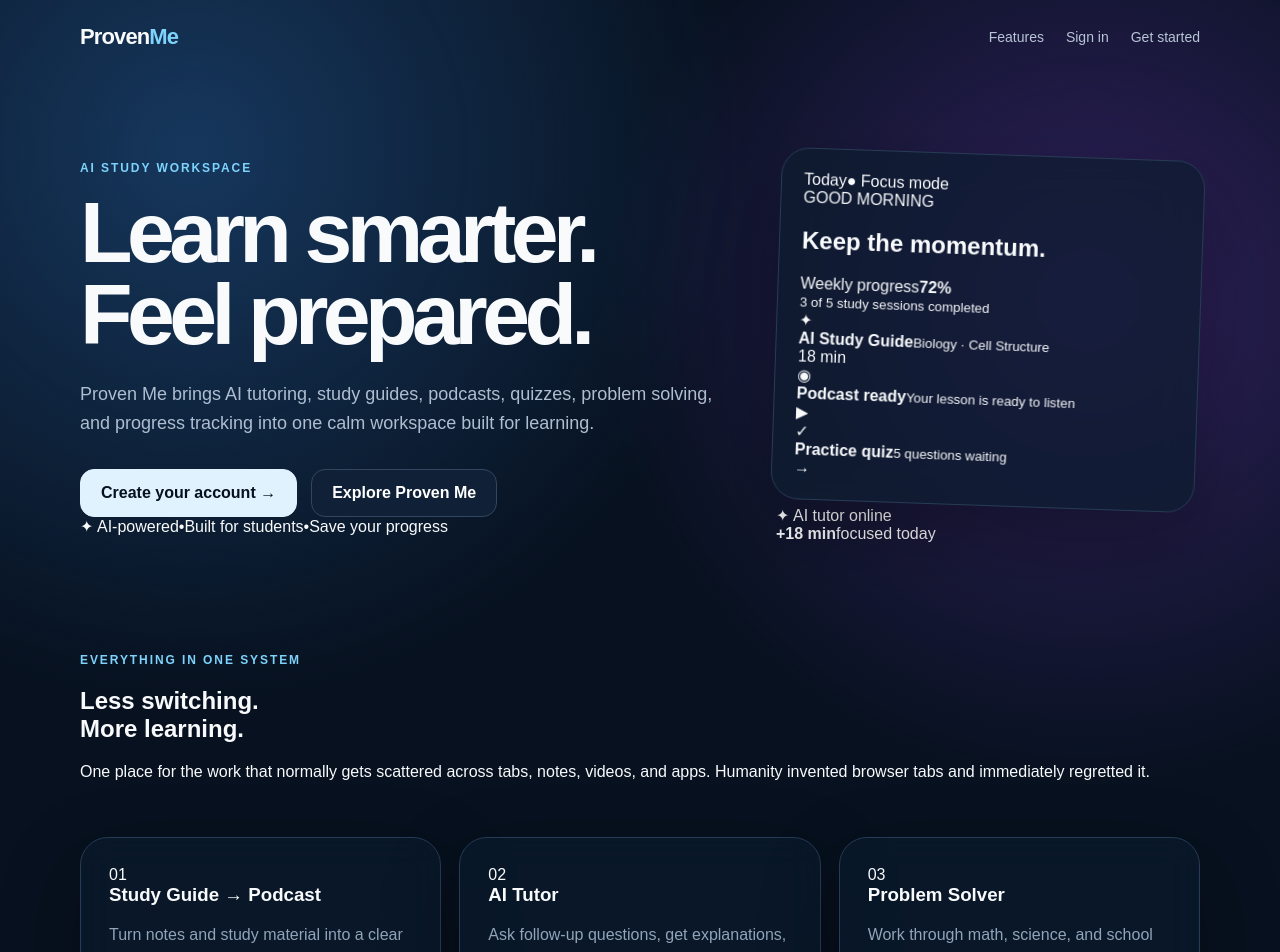
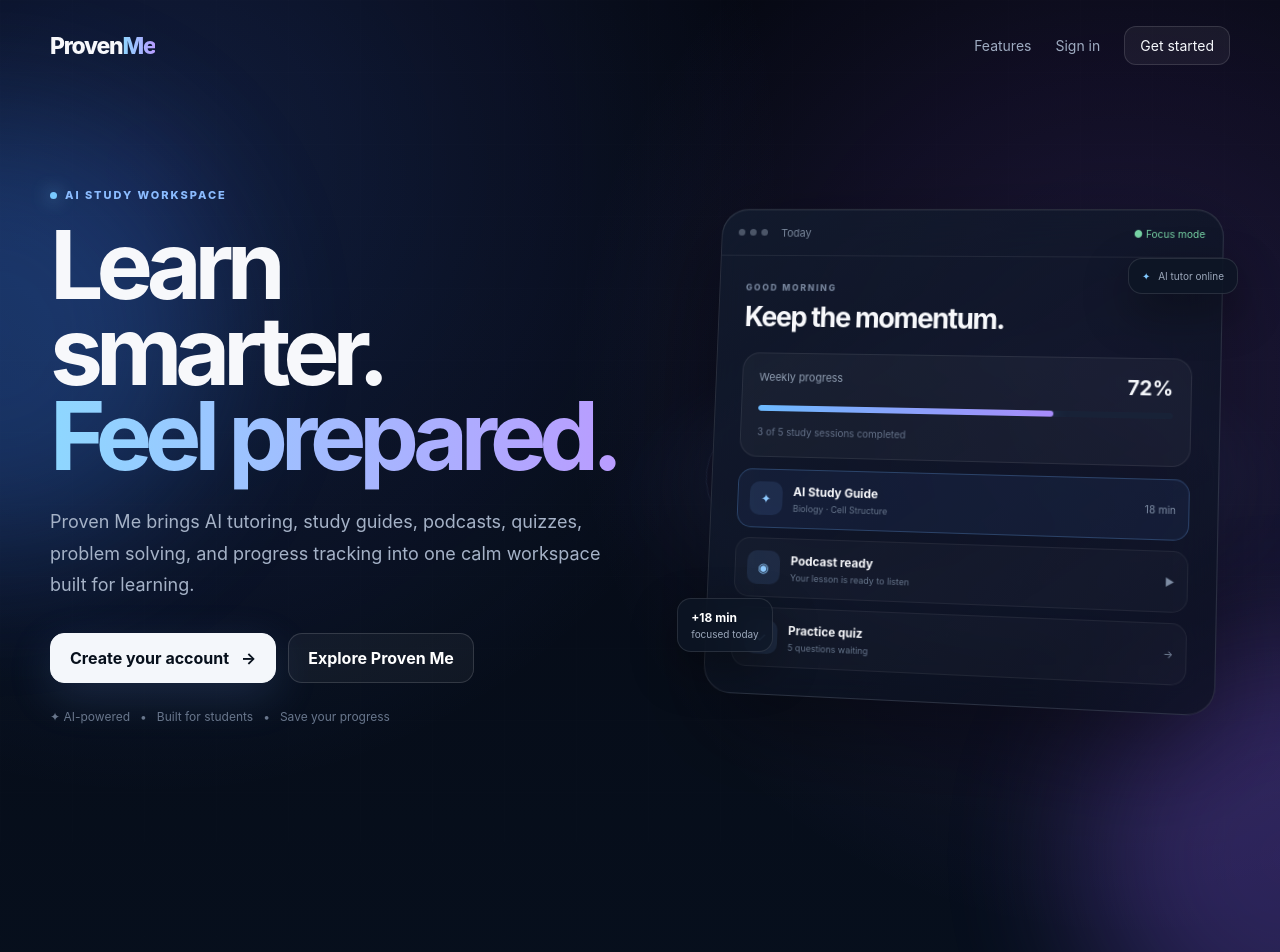
Before and after one commit to natnaelmichael34-eng/proven-me, a Next.js app: page / in a window 1280 px wide. Shown: the top 952 px of the page. Built offline with nearby package versions, Linux system fonts and the light colour scheme.

Commit message:
Add cinematic 3D styling for Proven Me landing page

```diff
--- a/app/globals.css
+++ b/app/globals.css
@@ -1,37 +1,89 @@
 * { box-sizing: border-box; }
 html { scroll-behavior: smooth; }
-body { margin: 0; min-height: 100vh; background: #07111f; color: #f8fafc; font-family: Arial, Helvetica, sans-serif; }
+body { margin: 0; min-height: 100vh; background: #050812; color: #f7f8fb; font-family: Inter, ui-sans-serif, system-ui, -apple-system, BlinkMacSystemFont, "Segoe UI", sans-serif; }
 button, input, textarea { font: inherit; }
 button { cursor: pointer; }
 a { color: inherit; text-decoration: none; }
-.container { width: min(1120px, calc(100% - 40px)); margin: 0 auto; }
-.page { min-height: 100vh; overflow: hidden; background: radial-gradient(circle at 15% 10%, #16375d 0, transparent 32%), radial-gradient(circle at 85% 20%, #30205e 0, transparent 30%), #07111f; }
-.nav { display:flex; align-items:center; justify-content:space-between; padding:24px 0; }
-.logo { font-size:22px; font-weight:800; letter-spacing:-.04em; }
-.logo span { color:#7dd3fc; }
-.navlinks { display:flex; gap:22px; color:#b7c5d6; font-size:14px; }
-.hero { padding:80px 0 110px; display:grid; grid-template-columns:1.2fr .8fr; gap:60px; align-items:center; }
-.eyebrow { color:#7dd3fc; text-transform:uppercase; letter-spacing:.16em; font-size:12px; font-weight:800; }
-h1 { font-size:clamp(48px, 7vw, 86px); line-height:.96; letter-spacing:-.065em; margin:16px 0 24px; }
-.hero p { color:#aebed0; font-size:18px; line-height:1.65; max-width:650px; }
-.actions { display:flex; gap:14px; margin-top:30px; flex-wrap:wrap; }
-.btn { border:1px solid #33465f; border-radius:14px; padding:14px 20px; font-weight:750; background:#102137; color:white; }
-.btn.primary { background:#e0f2fe; color:#06111e; border-color:#e0f2fe; }
-.glass { border:1px solid #263b54; background:rgba(11,27,45,.68); backdrop-filter:blur(18px); border-radius:28px; box-shadow:0 30px 80px rgba(0,0,0,.3); }
-.dashboard { padding:22px; transform:rotate(2deg); }
-.card { padding:18px; border:1px solid #253c56; background:#0b1a2b; border-radius:18px; margin-bottom:12px; }
-.card:last-child { margin-bottom:0; }
-.card strong { display:block; margin-bottom:7px; }
-.muted { color:#91a4ba; font-size:14px; line-height:1.5; }
-.features { padding:40px 0 100px; display:grid; grid-template-columns:repeat(3,1fr); gap:18px; }
-.feature { padding:28px; min-height:190px; }
-.feature h3 { margin:0 0 10px; }
-.feature p { color:#91a4ba; line-height:1.6; }
-.section-title { margin-bottom:26px; font-size:34px; letter-spacing:-.04em; }
+.container { width: min(1180px, calc(100% - 40px)); margin: 0 auto; position: relative; z-index: 2; }
+.page { min-height: 100vh; overflow: hidden; position: relative; background: radial-gradient(circle at 12% 8%, rgba(76,122,255,.18), transparent 28%), radial-gradient(circle at 88% 18%, rgba(161,92,255,.16), transparent 27%), linear-gradient(180deg,#050812 0%,#07101e 52%,#050811 100%); }
+.page:before { content:""; position:absolute; inset:0; pointer-events:none; opacity:.22; background-image:linear-gradient(rgba(255,255,255,.035) 1px,transparent 1px),linear-gradient(90deg,rgba(255,255,255,.035) 1px,transparent 1px); background-size:72px 72px; mask-image:linear-gradient(to bottom,black,transparent 80%); }
+.orb { position:absolute; width:420px; height:420px; border-radius:50%; filter:blur(70px); opacity:.28; pointer-events:none; animation:float 12s ease-in-out infinite; }
+.orbOne { top:160px; left:-220px; background:#3b82f6; }
+.orbTwo { top:650px; right:-220px; background:#8b5cf6; animation-delay:-5s; }
+.nav { display:flex; align-items:center; justify-content:space-between; padding:26px 0; position:relative; z-index:5; }
+.logo { font-size:23px; font-weight:850; letter-spacing:-.055em; }
+.logo span { background:linear-gradient(90deg,#8ed7ff,#b69cff); -webkit-background-clip:text; background-clip:text; color:transparent; }
+.navlinks { display:flex; align-items:center; gap:24px; color:#9eabc0; font-size:14px; }
+.navlinks a { transition:color .25s ease, transform .25s ease; }
+.navlinks a:hover { color:#fff; transform:translateY(-1px); }
+.navCta { padding:10px 15px; border:1px solid rgba(255,255,255,.13); border-radius:12px; background:rgba(255,255,255,.05); color:#f5f7fb !important; }
+.hero { min-height:760px; padding:95px 0 125px; display:grid; grid-template-columns:1fr .95fr; gap:70px; align-items:center; }
+.heroCopy { position:relative; z-index:2; }
+.eyebrow { display:flex; align-items:center; gap:8px; color:#8bbcff; text-transform:uppercase; letter-spacing:.18em; font-size:11px; font-weight:800; }
+.pulse { width:7px; height:7px; border-radius:50%; background:#78c9ff; box-shadow:0 0 18px #78c9ff; }
+h1 { font-size:clamp(56px,7.4vw,98px); line-height:.9; letter-spacing:-.075em; margin:20px 0 28px; max-width:760px; }
+h1 span, .sectionIntro h2 span { color:#8bbcff; background:linear-gradient(90deg,#8ed7ff,#b99cff); -webkit-background-clip:text; background-clip:text; color:transparent; }
+.hero p { color:#a5b2c7; font-size:18px; line-height:1.75; max-width:660px; margin:0; }
+.actions { display:flex; gap:12px; margin-top:32px; flex-wrap:wrap; }
+.btn { border:1px solid rgba(255,255,255,.14); border-radius:14px; padding:14px 19px; font-weight:750; background:rgba(255,255,255,.045); color:#fff; transition:transform .25s ease,background .25s ease,border-color .25s ease; }
+.btn:hover { transform:translateY(-2px); background:rgba(255,255,255,.08); border-color:rgba(255,255,255,.24); }
+.btn.primary { background:#f4f7fb; color:#07101c; border-color:#f4f7fb; box-shadow:0 14px 45px rgba(119,169,255,.16); }
+.btn.primary:hover { background:#fff; }
+.btn span { margin-left:8px; }
+.trustRow { display:flex; gap:10px; align-items:center; flex-wrap:wrap; color:#68768c; font-size:12px; margin-top:26px; }
+.heroVisual { position:relative; min-height:500px; display:grid; place-items:center; perspective:1200px; }
+.glowRing { position:absolute; width:500px; height:500px; border-radius:50%; border:1px solid rgba(135,174,255,.14); box-shadow:0 0 100px rgba(87,136,255,.12), inset 0 0 100px rgba(132,99,255,.08); transform:rotateX(62deg) rotateZ(-18deg); }
+.glass { border:1px solid rgba(255,255,255,.11); background:linear-gradient(145deg,rgba(18,28,47,.78),rgba(7,13,25,.66)); backdrop-filter:blur(22px); -webkit-backdrop-filter:blur(22px); border-radius:28px; box-shadow:0 35px 100px rgba(0,0,0,.42), inset 0 1px rgba(255,255,255,.05); }
+.dashboard { width:min(510px,100%); padding:0; transform:rotateY(-7deg) rotateX(3deg) rotateZ(1.5deg); position:relative; z-index:2; animation:dashboardFloat 7s ease-in-out infinite; }
+.windowTop { height:48px; padding:0 17px; border-bottom:1px solid rgba(255,255,255,.07); display:flex; align-items:center; gap:14px; color:#78869a; font-size:11px; }
+.windowDots { display:flex; gap:5px; }
+.windowDots i { width:7px; height:7px; border-radius:50%; background:#4b5567; display:block; }
+.status { margin-left:auto; color:#76d2a4; font-size:10px; }
+.dashboardBody { padding:27px; }
+.miniGreeting { color:#738198; font-size:9px; letter-spacing:.2em; font-weight:800; }
+.dashboardBody h2 { margin:8px 0 20px; font-size:28px; letter-spacing:-.05em; }
+.progressCard { padding:17px; border:1px solid rgba(255,255,255,.08); border-radius:18px; background:rgba(255,255,255,.035); }
+.progressCard > div:first-child { display:flex; justify-content:space-between; color:#8f9db1; font-size:11px; }
+.progressCard strong { color:#f5f7fb; font-size:20px; }
+.progressBar { height:6px; margin:12px 0 9px; border-radius:20px; background:#182237; overflow:hidden; }
+.progressBar span { display:block; width:72%; height:100%; border-radius:inherit; background:linear-gradient(90deg,#6dbaff,#a78bfa); box-shadow:0 0 18px rgba(112,180,255,.35); }
+.progressCard small { color:#637087; font-size:10px; }
+.studyCards { display:grid; gap:10px; margin-top:12px; }
+.studyCard { display:grid; grid-template-columns:34px 1fr auto; align-items:center; gap:11px; padding:12px; border:1px solid rgba(255,255,255,.06); border-radius:15px; background:rgba(255,255,255,.025); }
+.studyCard.active { border-color:rgba(112,181,255,.25); background:rgba(89,140,255,.07); }
+.studyCard .icon { width:34px; height:34px; display:grid; place-items:center; border-radius:10px; background:rgba(123,168,255,.11); color:#8ecaff; font-size:13px; }
+.studyCard b { display:block; font-size:12px; }
+.studyCard small { display:block; color:#66758b; font-size:9px; margin-top:4px; }
+.studyCard > span { color:#7e8da4; font-size:10px; }
+.floatingBadge { position:absolute; z-index:4; border:1px solid rgba(255,255,255,.11); background:rgba(13,22,37,.8); backdrop-filter:blur(16px); border-radius:14px; padding:11px 13px; box-shadow:0 18px 45px rgba(0,0,0,.35); font-size:10px; color:#82c9ff; }
+.floatingBadge span { color:#9ca8bb; margin-left:5px; }
+.badgeTop { top:52px; right:-8px; }
+.badgeBottom { bottom:54px; left:-12px; display:grid; gap:3px; color:#79d6ae; }
+.badgeBottom b { color:#fff; font-size:12px; }
+.badgeBottom span { margin:0; }
+.featuresSection { padding:100px 0 120px; }
+.sectionIntro { display:grid; grid-template-columns:1fr 1fr; gap:40px; align-items:end; margin-bottom:35px; }
+.sectionIntro h2 { font-size:clamp(42px,5vw,66px); line-height:.96; letter-spacing:-.065em; margin:14px 0 0; }
+.sectionIntro p { color:#7f8da3; line-height:1.7; max-width:500px; margin:0; }
+.features { display:grid; grid-template-columns:repeat(3,1fr); gap:14px; }
+.feature { min-height:235px; padding:24px; position:relative; overflow:hidden; transition:transform .3s ease,border-color .3s ease,background .3s ease; }
+.feature:hover { transform:translateY(-5px); border-color:rgba(143,191,255,.25); background:linear-gradient(145deg,rgba(21,34,56,.84),rgba(7,13,25,.7)); }
+.feature:after { content:""; position:absolute; width:120px; height:120px; right:-70px; bottom:-70px; border-radius:50%; background:rgba(112,163,255,.08); filter:blur(10px); }
+.featureNumber { color:#4f5d72; font-size:10px; letter-spacing:.16em; margin-bottom:48px; }
+.feature h3 { margin:0 0 9px; font-size:18px; letter-spacing:-.025em; }
+.feature p { color:#7d8ba1; line-height:1.6; font-size:13px; max-width:280px; }
+.featureArrow { position:absolute; right:22px; top:22px; color:#627189; font-size:17px; }
+.bottomCta { margin:0 0 80px; padding:36px 40px; display:flex; justify-content:space-between; align-items:center; gap:30px; }
+.bottomCta h2 { margin:10px 0 0; font-size:30px; letter-spacing:-.045em; }
+.footer { display:flex; justify-content:space-between; color:#4f5d72; font-size:11px; padding:0 0 30px; }
+.footer span:first-child { color:#7d8aa0; font-weight:800; }
 .auth { min-height:100vh; display:grid; place-items:center; padding:30px; }
 .authbox { width:min(460px,100%); padding:32px; }
 .field { display:grid; gap:8px; margin:16px 0; }
 .field label { font-size:13px; color:#b8c7d8; }
 .field input { width:100%; border:1px solid #314861; background:#071523; color:white; padding:13px 14px; border-radius:12px; outline:none; }
-.field input:focus { border-color:#7dd3fc; }
-@media (max-width: 800px) { .hero { grid-template-columns:1fr; padding-top:50px; } .features { grid-template-columns:1fr; } .navlinks { display:none; } .dashboard { transform:none; } }
+.field input:focus { border-color:#7dd3ff; }
+@keyframes dashboardFloat { 0%,100% { transform:rotateY(-7deg) rotateX(3deg) rotateZ(1.5deg) translateY(0); } 50% { transform:rotateY(-5deg) rotateX(4deg) rotateZ(1deg) translateY(-10px); } }
+@keyframes float { 0%,100% { transform:translate3d(0,0,0) scale(1); } 50% { transform:translate3d(0,-35px,0) scale(1.06); } }
+@media (max-width: 900px) { .hero { grid-template-columns:1fr; padding-top:60px; } .heroVisual { margin-top:25px; } .sectionIntro { grid-template-columns:1fr; align-items:start; } .features { grid-template-columns:repeat(2,1fr); } }
+@media (max-width: 650px) { .container { width:min(100% - 28px,1180px); } .navlinks a:not(.navCta) { display:none; } .hero { min-height:auto; padding:55px 0 90px; gap:50px; } h1 { font-size:clamp(52px,16vw,78px); } .hero p { font-size:16px; } .heroVisual { min-height:390px; } .dashboard { transform:none; } .glowRing { width:330px; height:330px; } .badgeTop { right:-4px; top:10px; } .badgeBottom { left:-4px; bottom:20px; } .featuresSection { padding:70px 0 90px; } .features { grid-template-columns:1fr; } .feature { min-height:200px; } .bottomCta { padding:28px; align-items:flex-start; flex-direction:column; } .footer { padding-bottom:20px; } }
```
